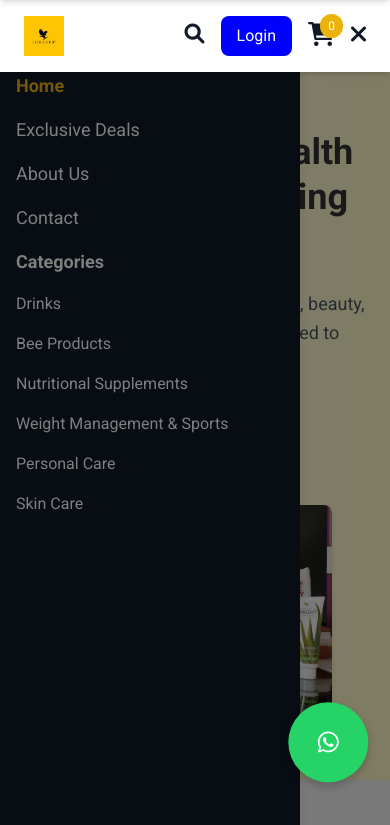
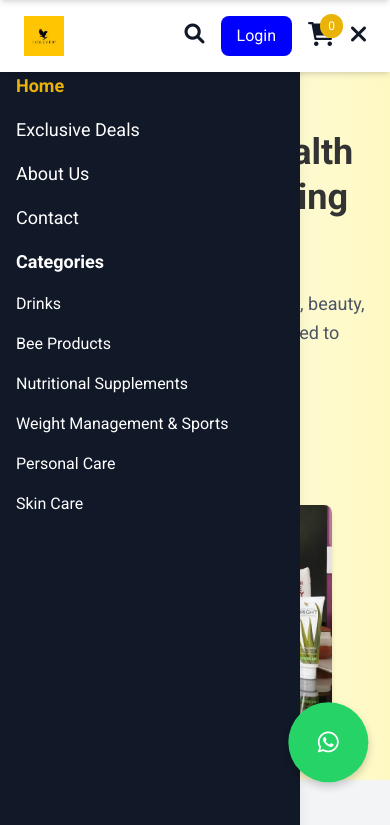
Before and after one commit to coderAndrew37/forever, a website with bundled scripts: page public/index.html in a window 390 px wide. Both pictures are taken after a click on the button 355 px from the left and 36 px from the top of the page. Shown: the top 825 px of the page. Built offline with nearby package versions, Linux system fonts and the light colour scheme; files whose address does not match are found by name.

Commit message:
removing the overlay

```diff
--- a/public/index.html
+++ b/public/index.html
@@ -129,11 +129,6 @@
         <a href="/contact.html" class="block text-lg">Contact</a>
       </nav>
     </aside>
-
-    <!-- 🖼 Overlay (For Closing Sidebar When Clicking Outside) -->
-    <div
-      class="js-overlay fixed top-0 left-0 w-full h-full bg-black bg-opacity-50 hidden"
-    ></div>
 
     <div class="main-content">
       <!-- Hero Section -->
--- a/public/scripts/sidebar.js
+++ b/public/scripts/sidebar.js
@@ -1,26 +1,23 @@
 document.addEventListener("DOMContentLoaded", () => {
   const sidebar = document.querySelector(".js-sidebar");
-  const overlay = document.querySelector(".js-overlay");
   const menuToggle = document.querySelector(".js-menu-toggle");
   const menuClose = document.querySelector(".js-menu-close");
   const menuIcon = menuToggle.querySelector("i"); // Toggle menu icon
 
-  if (!sidebar || !menuToggle || !overlay) {
-    console.error("❌ Sidebar, menu toggle, or overlay not found!");
+  if (!sidebar || !menuToggle) {
+    console.error("❌ Sidebar or menu toggle not found!");
     return;
   }
 
   // ✅ Open Sidebar Function
   const openSidebar = () => {
     sidebar.classList.remove("-translate-x-full"); // Show sidebar
-    overlay.classList.remove("hidden"); // Show overlay
     menuIcon.classList.replace("fa-bars", "fa-times");
   };
 
   // ✅ Close Sidebar Function
   const closeSidebar = () => {
     sidebar.classList.add("-translate-x-full"); // Hide sidebar
-    overlay.classList.add("hidden"); // Hide overlay
     menuIcon.classList.replace("fa-times", "fa-bars");
   };
 
@@ -36,6 +33,10 @@ document.addEventListener("DOMContentLoaded", () => {
   // 📌 Close Sidebar when Clicking Close Button
   menuClose.addEventListener("click", closeSidebar);
 
-  // 📌 Close Sidebar when Clicking Outside (Overlay)
-  overlay.addEventListener("click", closeSidebar);
+  // 📌 Close Sidebar when Pressing Escape Key
+  document.addEventListener("keydown", (event) => {
+    if (event.key === "Escape") {
+      closeSidebar();
+    }
+  });
 });
```
Also changed, not shown: public/category.html (+3 -3 lines), public/styles/tailwind.css, 1 other file.
